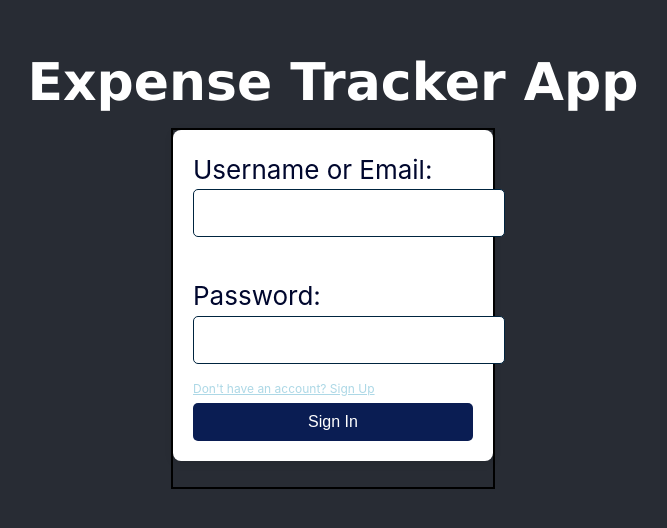
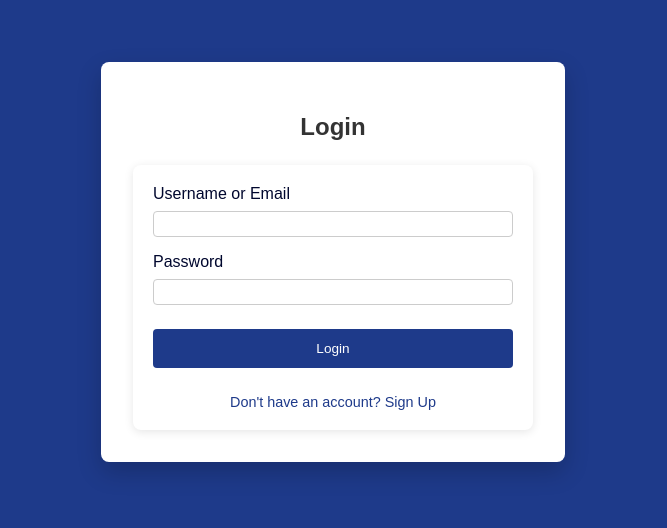
Before and after one commit to Soonly-T/Web-Dev-III-Project, a React (Create React App) app in the folder frontend/expense-tracker-app/: page /login-signup in a window 1280 px wide. Shown: the part 138-666 px from the top of the page, without its empty margins (307-974 px from the left). Built offline with nearby package versions, Linux system fonts and the light colour scheme.

Commit message:
fixed login

```diff
--- a/frontend/expense-tracker-app/src/App.css
+++ b/frontend/expense-tracker-app/src/App.css
@@ -1,75 +1,119 @@
-.App {
+body {
+  background-color: #1e3a8a;
+  font-family: sans-serif;
+  display: flex;
+  justify-content: center;
+  align-items: center;
+  min-height: 100vh;
+  margin: 0;
+  padding: 20px;
+  box-sizing: border-box;
+}
+
+.login-signup-container {
+  background-color: white;
+  padding: 2rem;
+  border-radius: 8px;
+  width: 100%;
+  max-width: 400px;
+  box-shadow: 0 10px 25px rgba(0, 0, 0, 0.2);
+  flex-shrink: 0;
+}
+
+.login-signup-container h2 {
+  text-align: center;
+  margin-bottom: 1.5rem;
+  color: #333;
+}
+
+.login-signup{
+  display: block;
+  width: 100%;
+  margin: 0;
+  box-sizing: border-box;
+}
+
+/* Increased padding here to make input fields slightly taller */
+.login-signup input,
+.login-signup button {
+  width: 100%;
+  padding: 12px; /* Increased padding */
+  margin-top: 8px;
+  margin-bottom: 16px;
+  border: 1px solid #ccc;
+  border-radius: 4px;
+  box-sizing: border-box;
+}
+
+.login-signup button {
+    margin-left: 0;
+    margin-right: 0;
+}
+
+.success {
+  color: green;
   text-align: center;
 }
 
-.login-field{
-  border:2px black solid;
-  text-align: left;
-  line-height: 1.5;
-  width: max(256px,25vw);
+.error {
+  color: red;
+  text-align: center;
 }
 
-.login-field input{
-  height: 32px;
-  width: 100%;
-}
-.login-field a{
-  font-size: 12px;
-  text-decoration: underline;
+button[type="submit"] {
+  background-color: #1e3a8a;
+  color: white;
+  border: none;
   cursor: pointer;
-  color:lightblue
+  transition: background-color 0.3s ease;
 }
 
-.login-field button[type="submit"] {
-  display:block;
-  padding: 10px 20px;
-  font-size: 16px;
-  cursor: pointer;
-  margin:auto
+button[type="submit"]:hover {
+  background-color: #172e6b;
 }
-.alert{
+
+.signup-link {
+  display: block;
   text-align: center;
+  color: #1e3a8a;
+  text-decoration: none;
+  margin-top: 10px;
+  font-size: 0.9rem;
 }
+
+.signup-link:hover {
+  text-decoration: underline;
+}
+
+.cancel {
+  display: block;
+  text-align: center;
+  color: #f87171;
+  text-decoration: none;
+  margin-top: 10px;
+  font-size: 0.9rem;
+}
+
+.cancel:hover {
+  text-decoration: underline;
+}
+
+.alert {
+  text-align: center;
+  padding: 10px;
+  margin-top: 15px;
+  border-radius: 4px;
+  border: 1px solid transparent;
+}
+
 .alert.success {
-  color: green;
+  color: #155724;
+  background-color: #d4edda;
+  border-color: #c3e6cb;
 }
 
 .alert.failure {
-  color: red;
+  color: #721c24;
+  background-color: #f8d7da;
+  border-color: #f5c6cb;
 }
-
-.App-logo {
-  height: 40vmin;
-  pointer-events: none;
-}
-
-@media (prefers-reduced-motion: no-preference) {
-  .App-logo {
-    animation: App-logo-spin infinite 20s linear;
-  }
-}
-
-.App-header {
-  background-color: #282c34;
-  min-height: 100vh;
-  display: flex;
-  flex-direction: column;
-  align-items: center;
-  justify-content: center;
-  font-size: calc(10px + 2vmin);
-  color: white;
-}
-
-.App-link {
-  color: #61dafb;
-}
-
-
-@keyframes App-logo-spin {
-  from {
-    transform: rotate(0deg);
-  }
-  to {
-    transform: rotate(360deg);
-  }
-}
--- a/frontend/expense-tracker-app/src/pages/login-signup.jsx
+++ b/frontend/expense-tracker-app/src/pages/login-signup.jsx
@@ -1,70 +1,66 @@
+import React, { useState, useEffect } from 'react';
+import { useNavigate, useSearchParams } from 'react-router-dom';
 import '../App.css';
-import React, { useState, useEffect } from 'react';
-import { useSearchParams, useNavigate } from 'react-router-dom';
 
-function LoginSignupPage({ backendURL }) {
-  const [isSignUp, setIsSignUp] = useState(false);
-  const [loginIdentifier, setLoginIdentifier] = useState('');
-  const [password, setPassword] = useState('');
+function LoginSignUpPage({ backendURL }) {
+  const [isLogin, setIsLogin] = useState(true);
+  const [loginUsername, setLoginUsername] = useState('');
+  const [loginPassword, setLoginPassword] = useState('');
   const [signupUsername, setSignupUsername] = useState('');
   const [signupEmail, setSignupEmail] = useState('');
   const [signupPassword, setSignupPassword] = useState('');
   const [signupConfirmPassword, setSignupConfirmPassword] = useState('');
   const [passwordMatchError, setPasswordMatchError] = useState('');
-  const [alertMessage, setAlertMessage] = useState(''); // State for alert messages
-  const [alertClass, setAlertClass] = useState(''); // State for alert class
+  const [alertMessage, setAlertMessage] = useState('');
+  const [alertClass, setAlertClass] = useState('');
+
+  const navigate = useNavigate();
   const [searchParams] = useSearchParams();
-  const navigate = useNavigate();
 
   useEffect(() => {
     const mode = searchParams.get('mode');
-    setIsSignUp(mode === 'signup');
+    setIsLogin(mode !== 'signup');
   }, [searchParams]);
 
   const toggleSignUp = () => {
-    setIsSignUp(!isSignUp);
+    setIsLogin(!isLogin);
     setPasswordMatchError('');
     setAlertMessage('');
     setAlertClass('');
   };
 
-  const handleLogin = (e) => {
+  const handleLoginSubmit = async (e) => {
     e.preventDefault();
     setAlertMessage('');
     setAlertClass('');
-    fetch(`${backendURL}/login`, {
-      method: "POST",
-      headers: {
-        'Content-Type': 'application/json',
-      },
+
+    try {
+      const response = await fetch(`${backendURL}/login`, {
+        method: 'POST',
+        headers: { 'Content-Type': 'application/json' },
         body: JSON.stringify({
-        loginIdentifier: loginIdentifier,
-        password: password,
+          loginIdentifier: loginUsername,
+          password: loginPassword,
         }),
-    })
-      .then(response => {
+      });
+
       if (!response.ok) {
-          return response.json().then(errorData => {
-            throw new Error(errorData.message || `Login failed with status: ${response.status}`);
-          });
+        const errorData = await response.json();
+        throw new Error(errorData.message || 'Login failed');
       }
-        return response.json();
-      })
-      .then(data => {
-        console.log('Login successful:', data);
-        localStorage.setItem('token', data.token); // Store the token in localStorage
+
+      const data = await response.json();
+      localStorage.setItem('token', data.token); // Store token in localStorage
       setAlertMessage('Login successful!');
       setAlertClass('success');
-        navigate('/home');
-      })
-      .catch(error => {
-        console.error('Login error:', error.message);
+      navigate('/home'); // Navigate to home after successful login
+    } catch (error) {
       setAlertMessage(`Login failed: ${error.message}`);
       setAlertClass('failure');
-      });
+    }
   };
 
-  const handleSignUp = (e) => {
+  const handleSignUpSubmit = async (e) => {
     e.preventDefault();
     setPasswordMatchError('');
     setAlertMessage('');
@@ -75,132 +71,106 @@ function LoginSignupPage({ backendURL }) {
       return;
     }
 
-    fetch(`${backendURL}/signup`, {
-      method: "POST",
-      headers: {
-        'Content-Type': 'application/json',
-      },
+    try {
+      const response = await fetch(`${backendURL}/signup`, {
+        method: 'POST',
+        headers: { 'Content-Type': 'application/json' },
         body: JSON.stringify({
           username: signupUsername,
           email: signupEmail,
           password: signupPassword,
         }),
-    })
-      .then(response => {
+      });
+
       if (!response.ok) {
-          return response.json().then(errorData => {
-            throw new Error(errorData.message || `Signup failed with status: ${response.status}`);
-          });
+        const errorData = await response.json();
+        throw new Error(errorData.message || 'Signup failed');
       }
-        return response.json();
-      })
-      .then(data => {
-        console.log('Signup successful:', data);
+
+      const data = await response.json();
       setAlertMessage('Signup successful!');
       setAlertClass('success');
       navigate('/login-signup'); // Redirect to login page after signup
-      })
-      .catch(error => {
-        console.error('Signup error:', error.message);
+    } catch (error) {
       setAlertMessage(`Signup failed: ${error.message}`);
       setAlertClass('failure');
-      });
+    }
   };
 
   return (
-    <header className="App-header">
-      <h1>Expense Tracker App</h1>
-      <div className="login-field">
-        <form onSubmit={(e) => {
-          e.preventDefault();
-          if (!isSignUp) {
-            handleLogin(e);
-          } else {
-            handleSignUp(e);
-          }
-        }}>
-          {!isSignUp ? (
-            <>
-              <label name="loginIdentifier">Username or Email:</label>
-              <br />
+    <div className="login-signup-container">
+      <h2>{isLogin ? 'Login' : 'Sign Up'}</h2>
+
+      {isLogin ? (
+        <form className="login-signup" onSubmit={handleLoginSubmit}>
+          <label>Username or Email</label>
           <input
             type="text"
-                name="loginIdentifier"
-                value={loginIdentifier}
-                onChange={(e) => setLoginIdentifier(e.target.value)}
+            value={loginUsername}
+            onChange={(e) => setLoginUsername(e.target.value)}
+            required
           />
-              <br />
-              <br />
-              <label name="password">Password:</label>
-              <br />
+          <label>Password</label>
           <input
             type="password"
-                name="password"
-                value={password}
-                onChange={(e) => setPassword(e.target.value)}
+            value={loginPassword}
+            onChange={(e) => setLoginPassword(e.target.value)}
+            required
           />
-              <br />
-
-              <a onClick={toggleSignUp}>
-                {isSignUp ? 'Already have an account? Sign In' : "Don't have an account? Sign Up"}
+          <button type="submit">Login</button>
+          <a
+            href="#"
+            className="signup-link"
+            onClick={toggleSignUp}
+          >
+            Don't have an account? Sign Up
           </a>
-              <button type="submit">Sign In</button>
-            </>
+        </form>
       ) : (
-            <>
-              <label name="signupUsername">Username:</label>
-              <br />
+        <form className="login-signup" onSubmit={handleSignUpSubmit}>
+          <label>Username</label>
           <input
             type="text"
-                name="signupUsername"
             value={signupUsername}
             onChange={(e) => setSignupUsername(e.target.value)}
+            required
           />
-              <br />
-              <br />
-              <label name="signupEmail">Email:</label>
-              <br />
+          <label>Email</label>
           <input
             type="email"
-                name="signupEmail"
             value={signupEmail}
             onChange={(e) => setSignupEmail(e.target.value)}
+            required
           />
-              <br />
-              <br />
-              <label name="signupPassword">Password:</label>
-              <br />
+          <label>Password</label>
           <input
             type="password"
-                name="signupPassword"
             value={signupPassword}
             onChange={(e) => setSignupPassword(e.target.value)}
+            required
           />
-              <br />
-              <br />
-              <label name="signupConfirmPassword">Confirm Password:</label>
-              <br />
-
+          <label>Confirm Password</label>
           <input
             type="password"
-                name="signupConfirmPassword"
             value={signupConfirmPassword}
             onChange={(e) => setSignupConfirmPassword(e.target.value)}
+            required
           />
-              {passwordMatchError && <p style={{ color: 'red' }}>{passwordMatchError}</p>}
-              <a onClick={toggleSignUp}>
-                {isSignUp ? 'Already have an account? Sign In' : "Don't have an account? Sign Up"}
+          {passwordMatchError && <div className="error">{passwordMatchError}</div>}
+          <button type="submit">Sign Up</button>
+          <a
+            href="#"
+            className="cancel"
+            onClick={toggleSignUp}
+          >
+            Already have an account? Login
           </a>
-              <br />
-              <br />
-              <button type="submit">Sign Up</button>
-            </>
+        </form>
       )}
-        </form>
-        <p className={`alert ${alertClass}`}>{alertMessage}</p>
+
+      {alertMessage && <div className={`alert ${alertClass}`}>{alertMessage}</div>}
     </div>
-    </header>
   );
 }
 
-export default LoginSignupPage;
+export default LoginSignUpPage;
```
Also changed, not shown: 1 other file (tests, documents, lock files or other folders). Lines whose indentation alone changed are shown as unchanged.
